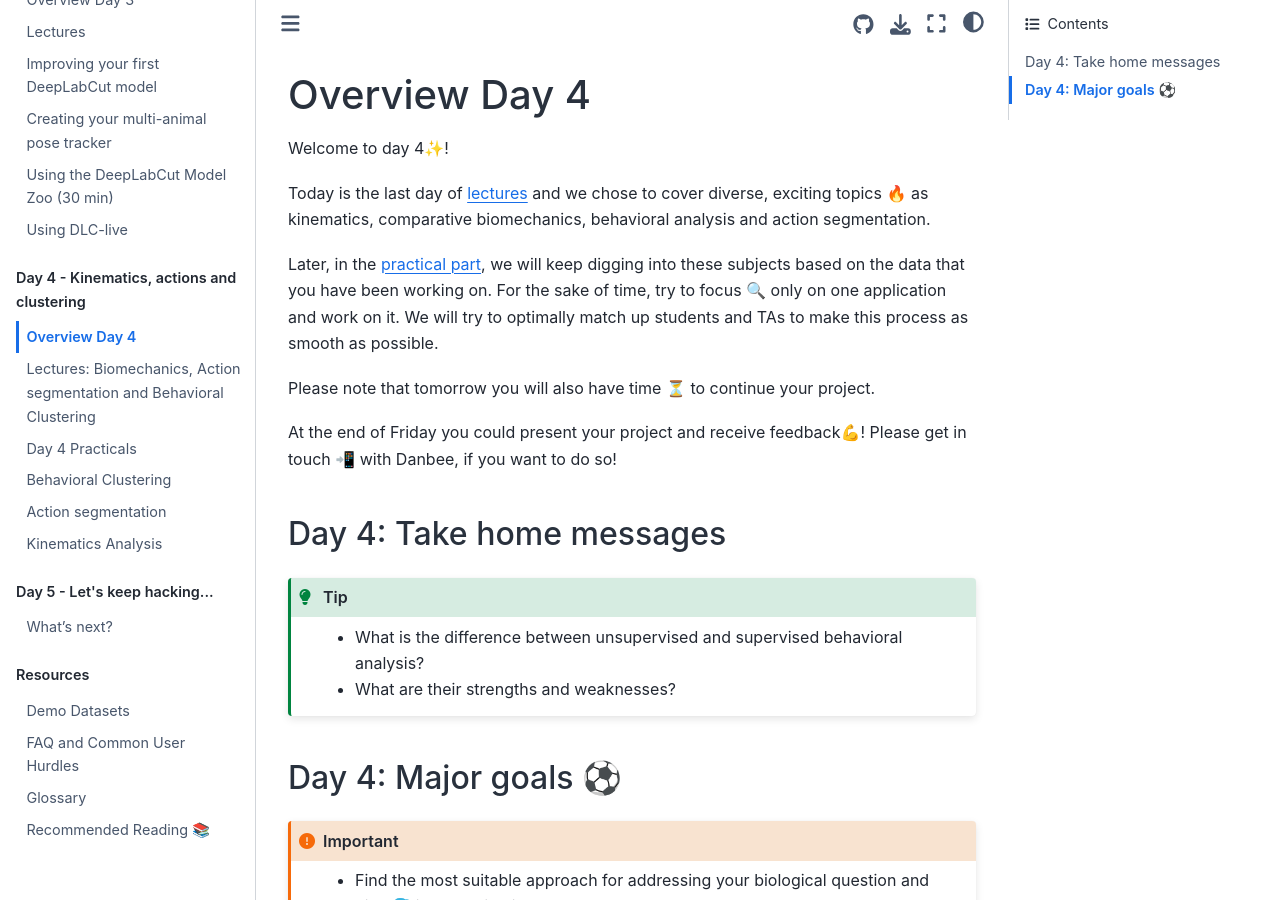
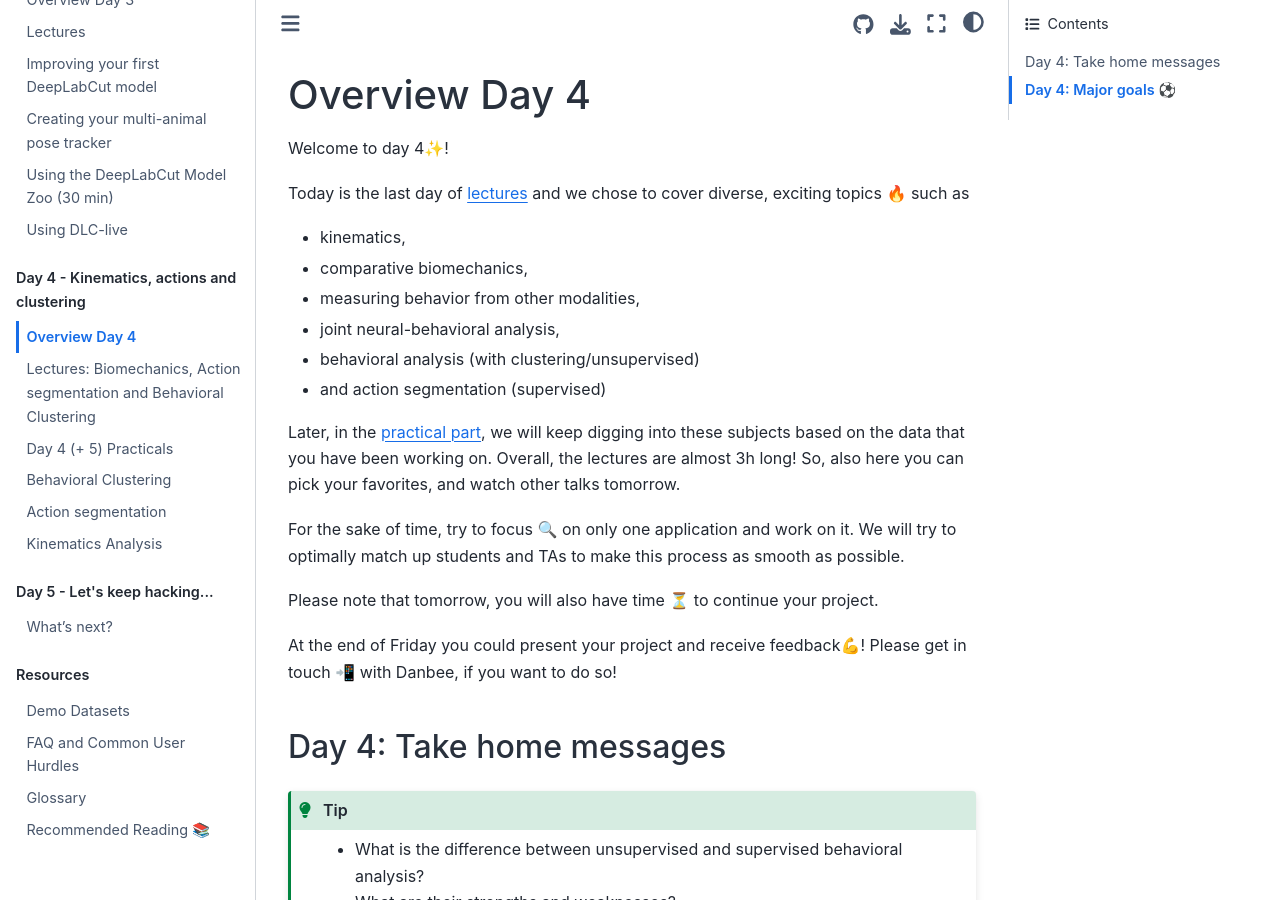
Before and after one commit to AlexEMG/DLC-Cajal-Course, a Jupyter Book: the page built from content/Day4_Overview.md, in a window 1280 px wide and 900 px high. Built offline with Jupyter Book 1.0.4 settings and Sphinx 7.4.7 and the Sphinx Book theme 1.1.4, drawn with Linux system fonts in a browser that asks for light colours.

Commit message:
Nastya/cebra update (#94)
* Update Day4_Overview.md
* Update Day4_Lectures.md
* Create Day4_Cebra.md
* Update Day4_Practicals.md
* Update Day3_Lectures.md

---------

Co-authored-by: Alexander Mathis <alexander@deeplabcut.org>

```diff
--- a/content/Day4_Overview.md
+++ b/content/Day4_Overview.md
@@ -2,14 +2,21 @@
 
 Welcome to day 4✨!
 
-Today is the last day of [lectures](Day4_Lectures.md) and we chose to cover diverse, exciting topics 🔥 as kinematics, comparative biomechanics, behavioral analysis and action segmentation.
+Today is the last day of [lectures](Day4_Lectures.md) and we chose to cover diverse, exciting topics 🔥 such as
+- kinematics,
+- comparative biomechanics,
+- measuring behavior from other modalities,
+- joint neural-behavioral analysis,
+- behavioral analysis (with clustering/unsupervised)
+- and action segmentation (supervised)
 
-Later, in the [practical part](Day4_Practicals.md), we will keep digging into these subjects based on the data that you have been working on. For the sake of time, try to focus 🔍 only on one application and work on it. We will try to optimally match up students and TAs to make this process as smooth as possible.
+Later, in the [practical part](Day4_Practicals.md), we will keep digging into these subjects based on the data that you have been working on. Overall, the lectures are almost 3h long! So, also here you can pick your favorites, and watch other talks tomorrow.
 
-Please note that tomorrow you will also have time ⏳ to continue your project.
+For the sake of time, try to focus 🔍 on only one application and work on it. We will try to optimally match up students and TAs to make this process as smooth as possible.
+
+Please note that tomorrow, you will also have time ⏳ to continue your project.
 
 At the end of Friday you could present your project and receive feedback💪! Please get in touch 📲 with Danbee, if you want to do so!
-
 
 ## Day 4: Take home messages
 
```
Also changed, not shown: content/Day3_Lectures.md (+8 -0 lines), content/Day4_Cebra.md (added, +23 -0 lines), content/Day4_Kinematics.md (+1 -1 lines), content/Day4_Lectures.md (+18 -8 lines), content/Day4_Practicals.md (+2 -1 lines).
